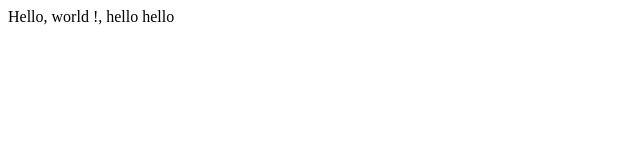
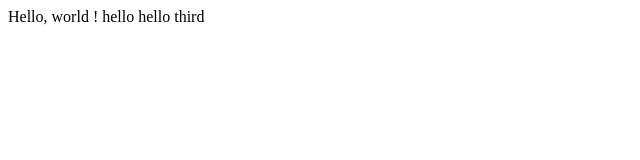
Before and after one commit to kevolenga/lecture0, a plain HTML site: page index.html in a window 1280 px wide. Shown: the full height of the page, 0-640 px from the left. Drawn offline with Linux system fonts and the light colour scheme.

Commit message:
Resolved merge conflict

```diff
--- a/index.html
+++ b/index.html
@@ -7,6 +7,6 @@
     <title>Document</title>
 </head>
 <body>
-    Hello, world !, hello hello
+    Hello, world ! hello hello third
 </body>
 </html>
```
